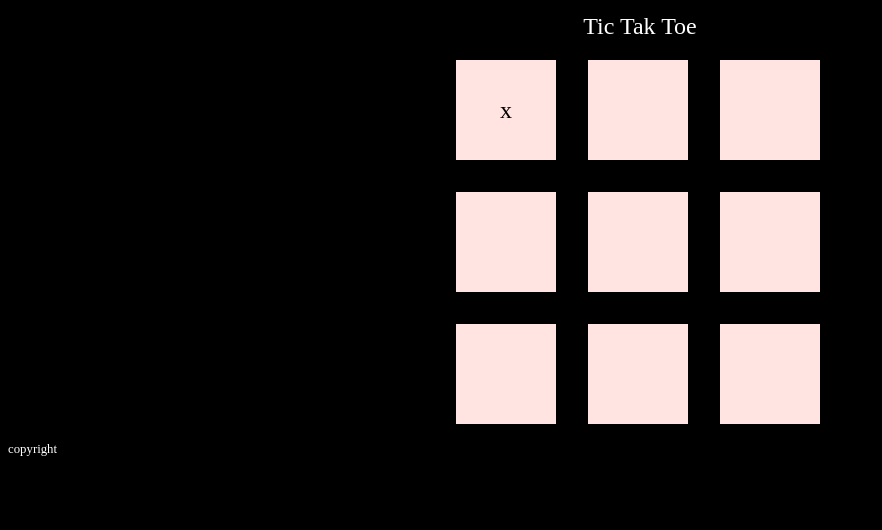
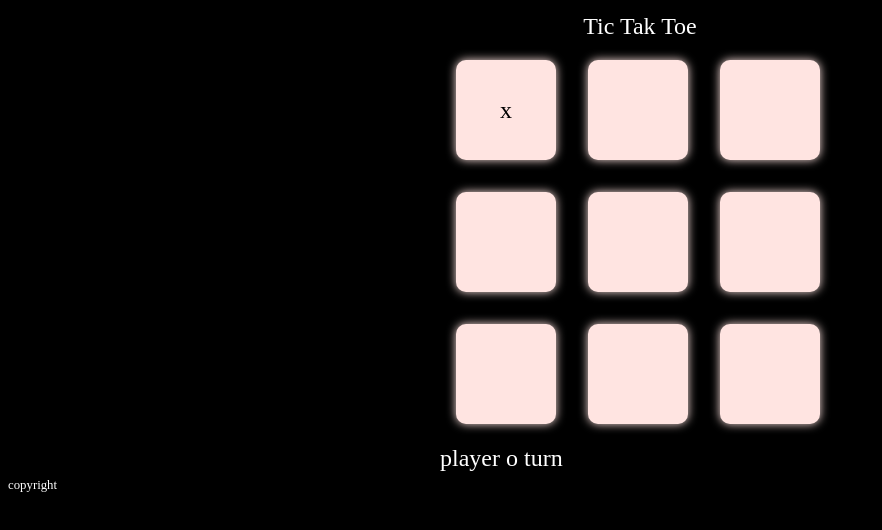
Before and after one commit to renn72/TicTakToe, a plain HTML site: page index.html in a window 1280 px wide. Both pictures are taken after a click on the element 506 px from the left and 110 px from the top of the page. Shown: the whole page, without its empty margins (0-882 px from the left). Drawn offline with Linux system fonts and the light colour scheme.

Commit message:
basic functionality achieved

```diff
--- a/css/style.css
+++ b/css/style.css
@@ -34,8 +34,11 @@ footer {
   margin: 1rem;
   display: grid;
   place-items: center;
+  box-shadow: 0 0 10px mistyrose;
+  border-radius: 10px;
 }
 
 .piece {
   color: black;
+  transition: 0.3s;
 }
--- a/game.js
+++ b/game.js
@@ -1,17 +1,82 @@
 // Dom Elements
 const gameBoardSquares = document.querySelectorAll('.game-board-square');
-var currentPlayer = 'x';
+const gameStateDisplay = document.getElementById('game-state-display');
+
+// Game Variables
+
+let currentTurn = 1;
+const winningPlays = [
+  [0, 1, 2],
+  [0, 4, 8],
+  [0, 3, 6],
+  [1, 4, 7],
+  [2, 5, 8],
+  [2, 4, 6],
+  [3, 4, 5],
+  [6, 7, 8],
+];
+let player1 = {
+  name: 'x',
+  plays: [],
+};
+let player2 = {
+  name: 'o',
+  plays: [],
+};
+let currentPlayer = player1;
 
 // handlers
 
 function handlerBoardSquare(event) {
-  console.log(currentPlayer);
-  event.target.firstElementChild.textContent = currentPlayer;
-  if (currentPlayer === 'x') {
-    currentPlayer = 'o';
+  currentTurn++;
+
+  event.target.firstElementChild.textContent = currentPlayer.name;
+
+  currentPlayer.plays.push(Number(event.target.dataset.loc));
+  console.log(event.target.dataset.loc);
+  console.log(currentPlayer.plays);
+
+  if (checkWinState()) {
+    console.log('winner');
+    gameStateDisplay.textContent = `${currentPlayer.name} wins!`;
+    return;
+  }
+
+  if (currentPlayer === player1) {
+    currentPlayer = player2;
   } else {
-    currentPlayer = 'x';
+    currentPlayer = player1;
   }
+
+  if (currentTurn % 2 === 0) {
+    gameStateDisplay.textContent = 'player o turn';
+  } else {
+    gameStateDisplay.textContent = 'player x turn';
+  }
+}
+
+// checking for a winner
+
+function checkWinState() {
+  winner = false;
+  for (let i = 0; i < winningPlays.length; i++) {
+    {
+      let matchPlays = 0;
+      let winningPlay = winningPlays[i];
+      for (let y = 0; y < winningPlay.length; y++) {
+        let play = winningPlay[y];
+        if (currentPlayer.plays.includes(play)) {
+          matchPlays++;
+        }
+        console.log(matchPlays);
+        if (matchPlays === 3) {
+          console.log('win');
+          winner = true;
+        }
+      }
+    }
+  }
+  return winner;
 }
 
 // Listeners
--- a/index.html
+++ b/index.html
@@ -11,33 +11,34 @@
     <div class="container">
       <header>Tic Tak Toe</header>
       <section class="game-board">
-        <div class="game-board-square">
+        <div class="game-board-square" data-loc="0">
           <div class="piece"></div>
         </div>
-        <div class="game-board-square">
+        <div class="game-board-square" data-loc="1">
           <div class="piece"></div>
         </div>
-        <div class="game-board-square">
+        <div class="game-board-square" data-loc="2">
           <div class="piece"></div>
         </div>
-        <div class="game-board-square">
+        <div class="game-board-square" data-loc="3">
           <div class="piece"></div>
         </div>
-        <div class="game-board-square">
+        <div class="game-board-square" data-loc="4">
           <div class="piece"></div>
         </div>
-        <div class="game-board-square">
+        <div class="game-board-square" data-loc="5">
           <div class="piece"></div>
         </div>
-        <div class="game-board-square">
+        <div class="game-board-square" data-loc="6">
           <div class="piece"></div>
         </div>
-        <div class="game-board-square">
+        <div class="game-board-square" data-loc="7">
           <div class="piece"></div>
         </div>
-        <div class="game-board-square">
+        <div class="game-board-square" data-loc="8">
           <div class="piece"></div>
         </div>
+        <div id="game-state-display">Player x to start</div>
       </section>
       <footer>copyright</footer>
     </div>
```
